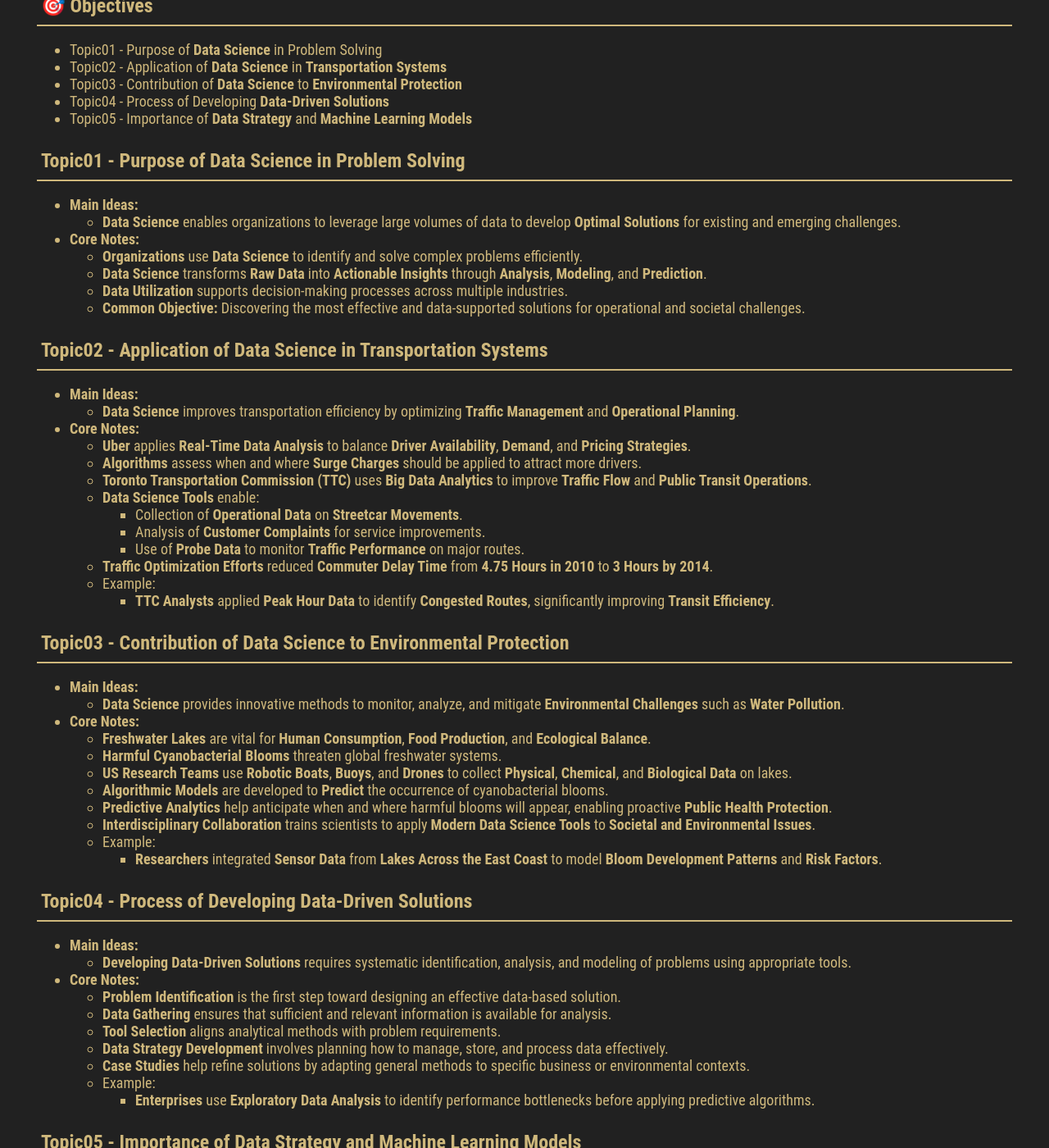
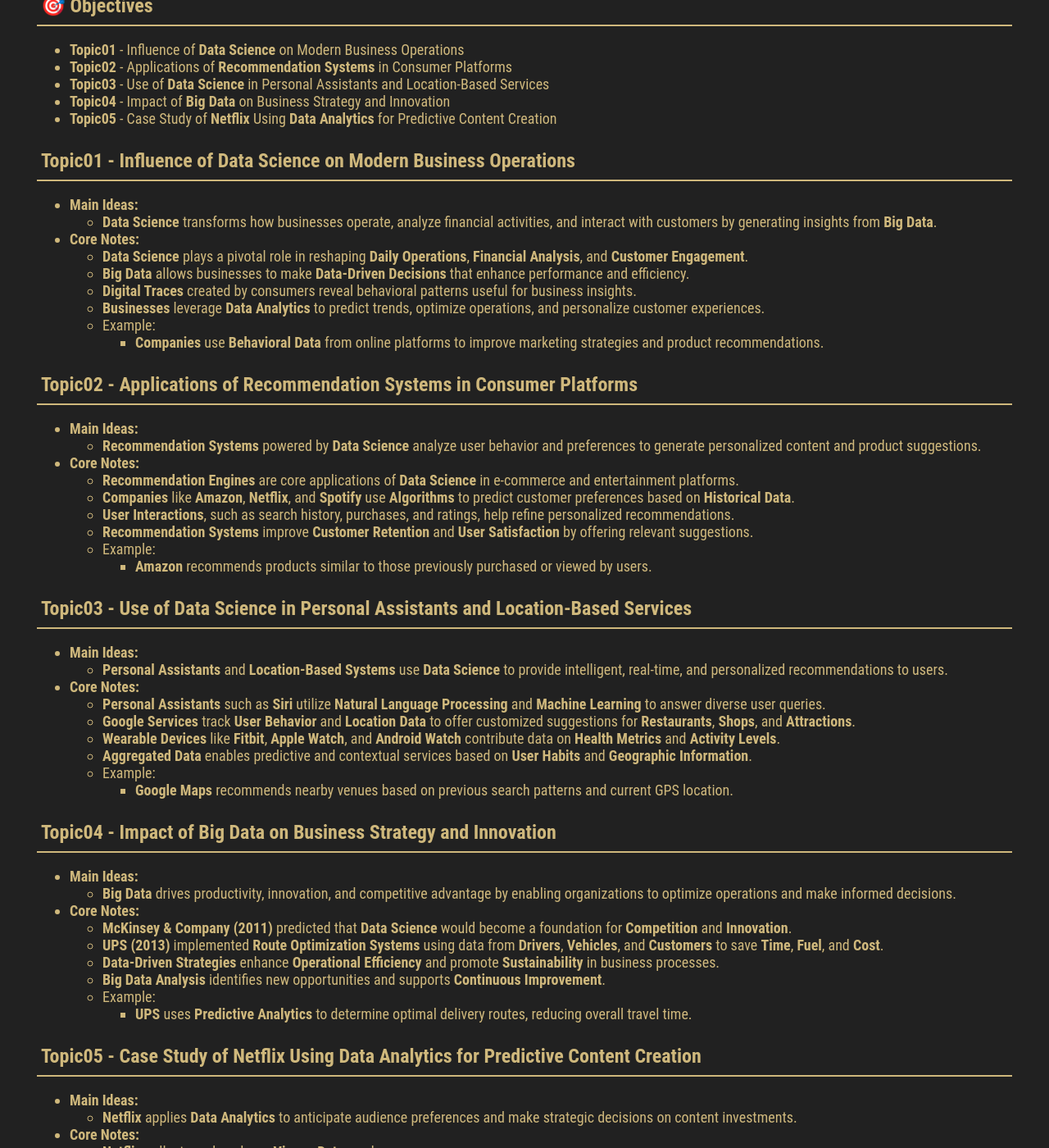
Before and after one commit to milanfx/milanfx.github.io, a Jekyll site: the page built from test.md, in a window 1280 px wide and 1400 px high, scrolled down 250 px. Shown: the whole window at 82% size. Built offline with Jekyll 4.4.1, drawn with Linux system fonts in a browser that asks for light colours; our own code applies the rules of GitHub Pages for plain Markdown files; some of the changed text lies outside the part shown.

Commit message:
Update test.md

```diff
--- a/test.md
+++ b/test.md
@@ -7,87 +7,83 @@
 
 ### 🎯 Objectives
 
-- Topic01 - Purpose of **Data Science** in Problem Solving
-- Topic02 - Application of **Data Science** in **Transportation Systems**
-- Topic03 - Contribution of **Data Science** to **Environmental Protection**
-- Topic04 - Process of Developing **Data-Driven Solutions**
-- Topic05 - Importance of **Data Strategy** and **Machine Learning Models**
+- **Topic01** - Influence of **Data Science** on Modern Business Operations
+- **Topic02** - Applications of **Recommendation Systems** in Consumer Platforms
+- **Topic03** - Use of **Data Science** in Personal Assistants and Location-Based Services
+- **Topic04** - Impact of **Big Data** on Business Strategy and Innovation
+- **Topic05** - Case Study of **Netflix** Using **Data Analytics** for Predictive Content Creation
 
-### Topic01 - Purpose of Data Science in Problem Solving
+### Topic01 - Influence of Data Science on Modern Business Operations
 
 - **Main Ideas:**
-  - **Data Science** enables organizations to leverage large volumes of data to develop **Optimal Solutions** for existing and emerging challenges.
+  - **Data Science** transforms how businesses operate, analyze financial activities, and interact with customers by generating insights from **Big Data**.
 
 - **Core Notes:**
-  - **Organizations** use **Data Science** to identify and solve complex problems efficiently.
-  - **Data Science** transforms **Raw Data** into **Actionable Insights** through **Analysis**, **Modeling**, and **Prediction**.
-  - **Data Utilization** supports decision-making processes across multiple industries.
-  - **Common Objective:** Discovering the most effective and data-supported solutions for operational and societal challenges.
+  - **Data Science** plays a pivotal role in reshaping **Daily Operations**, **Financial Analysis**, and **Customer Engagement**.
+  - **Big Data** allows businesses to make **Data-Driven Decisions** that enhance performance and efficiency.
+  - **Digital Traces** created by consumers reveal behavioral patterns useful for business insights.
+  - **Businesses** leverage **Data Analytics** to predict trends, optimize operations, and personalize customer experiences.
+  - Example:
+      - **Companies** use **Behavioral Data** from online platforms to improve marketing strategies and product recommendations.
 
-### Topic02 - Application of Data Science in Transportation Systems
+### Topic02 - Applications of Recommendation Systems in Consumer Platforms
 
 - **Main Ideas:**
-  - **Data Science** improves transportation efficiency by optimizing **Traffic Management** and **Operational Planning**.
+  - **Recommendation Systems** powered by **Data Science** analyze user behavior and preferences to generate personalized content and product suggestions.
 
 - **Core Notes:**
-  - **Uber** applies **Real-Time Data Analysis** to balance **Driver Availability**, **Demand**, and **Pricing Strategies**.
-  - **Algorithms** assess when and where **Surge Charges** should be applied to attract more drivers.
-  - **Toronto Transportation Commission (TTC)** uses **Big Data Analytics** to improve **Traffic Flow** and **Public Transit Operations**.
-  - **Data Science Tools** enable:
-      - Collection of **Operational Data** on **Streetcar Movements**.
-      - Analysis of **Customer Complaints** for service improvements.
-      - Use of **Probe Data** to monitor **Traffic Performance** on major routes.
-  - **Traffic Optimization Efforts** reduced **Commuter Delay Time** from **4.75 Hours in 2010** to **3 Hours by 2014**.
+  - **Recommendation Engines** are core applications of **Data Science** in e-commerce and entertainment platforms.
+  - **Companies** like **Amazon**, **Netflix**, and **Spotify** use **Algorithms** to predict customer preferences based on **Historical Data**.
+  - **User Interactions**, such as search history, purchases, and ratings, help refine personalized recommendations.
+  - **Recommendation Systems** improve **Customer Retention** and **User Satisfaction** by offering relevant suggestions.
   - Example:
-      - **TTC Analysts** applied **Peak Hour Data** to identify **Congested Routes**, significantly improving **Transit Efficiency**.
+      - **Amazon** recommends products similar to those previously purchased or viewed by users.
 
-### Topic03 - Contribution of Data Science to Environmental Protection
+### Topic03 - Use of Data Science in Personal Assistants and Location-Based Services
 
 - **Main Ideas:**
-  - **Data Science** provides innovative methods to monitor, analyze, and mitigate **Environmental Challenges** such as **Water Pollution**.
+  - **Personal Assistants** and **Location-Based Systems** use **Data Science** to provide intelligent, real-time, and personalized recommendations to users.
 
 - **Core Notes:**
-  - **Freshwater Lakes** are vital for **Human Consumption**, **Food Production**, and **Ecological Balance**.
-  - **Harmful Cyanobacterial Blooms** threaten global freshwater systems.
-  - **US Research Teams** use **Robotic Boats**, **Buoys**, and **Drones** to collect **Physical**, **Chemical**, and **Biological Data** on lakes.
-  - **Algorithmic Models** are developed to **Predict** the occurrence of cyanobacterial blooms.
-  - **Predictive Analytics** help anticipate when and where harmful blooms will appear, enabling proactive **Public Health Protection**.
-  - **Interdisciplinary Collaboration** trains scientists to apply **Modern Data Science Tools** to **Societal and Environmental Issues**.
+  - **Personal Assistants** such as **Siri** utilize **Natural Language Processing** and **Machine Learning** to answer diverse user queries.
+  - **Google Services** track **User Behavior** and **Location Data** to offer customized suggestions for **Restaurants**, **Shops**, and **Attractions**.
+  - **Wearable Devices** like **Fitbit**, **Apple Watch**, and **Android Watch** contribute data on **Health Metrics** and **Activity Levels**.
+  - **Aggregated Data** enables predictive and contextual services based on **User Habits** and **Geographic Information**.
   - Example:
-      - **Researchers** integrated **Sensor Data** from **Lakes Across the East Coast** to model **Bloom Development Patterns** and **Risk Factors**.
+      - **Google Maps** recommends nearby venues based on previous search patterns and current GPS location.
 
-### Topic04 - Process of Developing Data-Driven Solutions
+### Topic04 - Impact of Big Data on Business Strategy and Innovation
 
 - **Main Ideas:**
-  - **Developing Data-Driven Solutions** requires systematic identification, analysis, and modeling of problems using appropriate tools.
+  - **Big Data** drives productivity, innovation, and competitive advantage by enabling organizations to optimize operations and make informed decisions.
 
 - **Core Notes:**
-  - **Problem Identification** is the first step toward designing an effective data-based solution.
-  - **Data Gathering** ensures that sufficient and relevant information is available for analysis.
-  - **Tool Selection** aligns analytical methods with problem requirements.
-  - **Data Strategy Development** involves planning how to manage, store, and process data effectively.
-  - **Case Studies** help refine solutions by adapting general methods to specific business or environmental contexts.
+  - **McKinsey & Company (2011)** predicted that **Data Science** would become a foundation for **Competition** and **Innovation**.
+  - **UPS (2013)** implemented **Route Optimization Systems** using data from **Drivers**, **Vehicles**, and **Customers** to save **Time**, **Fuel**, and **Cost**.
+  - **Data-Driven Strategies** enhance **Operational Efficiency** and promote **Sustainability** in business processes.
+  - **Big Data Analysis** identifies new opportunities and supports **Continuous Improvement**.
   - Example:
-      - **Enterprises** use **Exploratory Data Analysis** to identify performance bottlenecks before applying predictive algorithms.
+      - **UPS** uses **Predictive Analytics** to determine optimal delivery routes, reducing overall travel time.
 
-### Topic05 - Importance of Data Strategy and Machine Learning Models
+### Topic05 - Case Study of Netflix Using Data Analytics for Predictive Content Creation
 
 - **Main Ideas:**
-  - **Data Strategy** and **Machine Learning Models** are essential for refining and automating solutions based on large-scale data analysis.
+  - **Netflix** applies **Data Analytics** to anticipate audience preferences and make strategic decisions on content investments.
 
 - **Core Notes:**
-  - **Machine Learning Models** are developed after data extraction and preparation.
-  - **Organizational Data Strategies** define long-term approaches to **Data Utilization** and **Innovation**.
-  - **Data Refinement** and **Cleaning** improve model accuracy and reliability.
-  - **Best Practices** in **Data Science** evolve through continuous experimentation and model improvement.
-  - **Implementation Challenges** include resource allocation and the development of a skilled workforce.
+  - **Netflix** collects and analyzes **Viewer Data**, such as:
+      - **Watch Duration** (when users pause, rewind, or fast-forward).
+      - **Viewing Time** (what time of day users watch specific shows).
+      - **Search Data** (preferred actors, directors, or genres).
+  - **Predictive Models** allow **Netflix** to forecast which shows will succeed before production.
+  - **Data Correlation** between **Directors**, **Actors**, and **Previous Successes** informs investment decisions.
   - Example:
-      - A company implementing **Predictive Maintenance Models** must first establish a **Comprehensive Data Strategy** to ensure data quality and model performance.
+      - **Netflix** observed that users who liked **David Fincher** and **Robin Wright** also enjoyed the **British Version of House of Cards**, leading to the decision to produce its US adaptation, which became a major success.
 
 ### 📌 Takeaways
 
-- **Data Science** transforms large datasets into solutions that address real-world problems across industries.
-- **Transportation Systems** benefit from **Data Analytics** through improved **Efficiency** and **Operational Planning**.
-- **Environmental Applications** of **Data Science** enable proactive responses to ecological challenges like **Water Pollution**.
-- **Developing Data-Driven Solutions** requires systematic steps, including problem identification, data gathering, and strategy development.
-- **Machine Learning Models** and **Data Strategies** ensure continuous optimization and innovation in modern organizations.
+- **Data Science** is revolutionizing business operations, customer engagement, and innovation through data-driven strategies.
+- **Recommendation Systems** use behavioral and historical data to provide personalized product and content suggestions.
+- **Personal Assistants** and **Wearable Devices** integrate **Data Science** to enhance daily convenience and interactivity.
+- **Big Data Analytics** enables organizations like **UPS** to optimize logistics and gain operational efficiency.
+- **Netflix** exemplifies how **Predictive Analytics** can be used to forecast audience demand and achieve business success.
```
